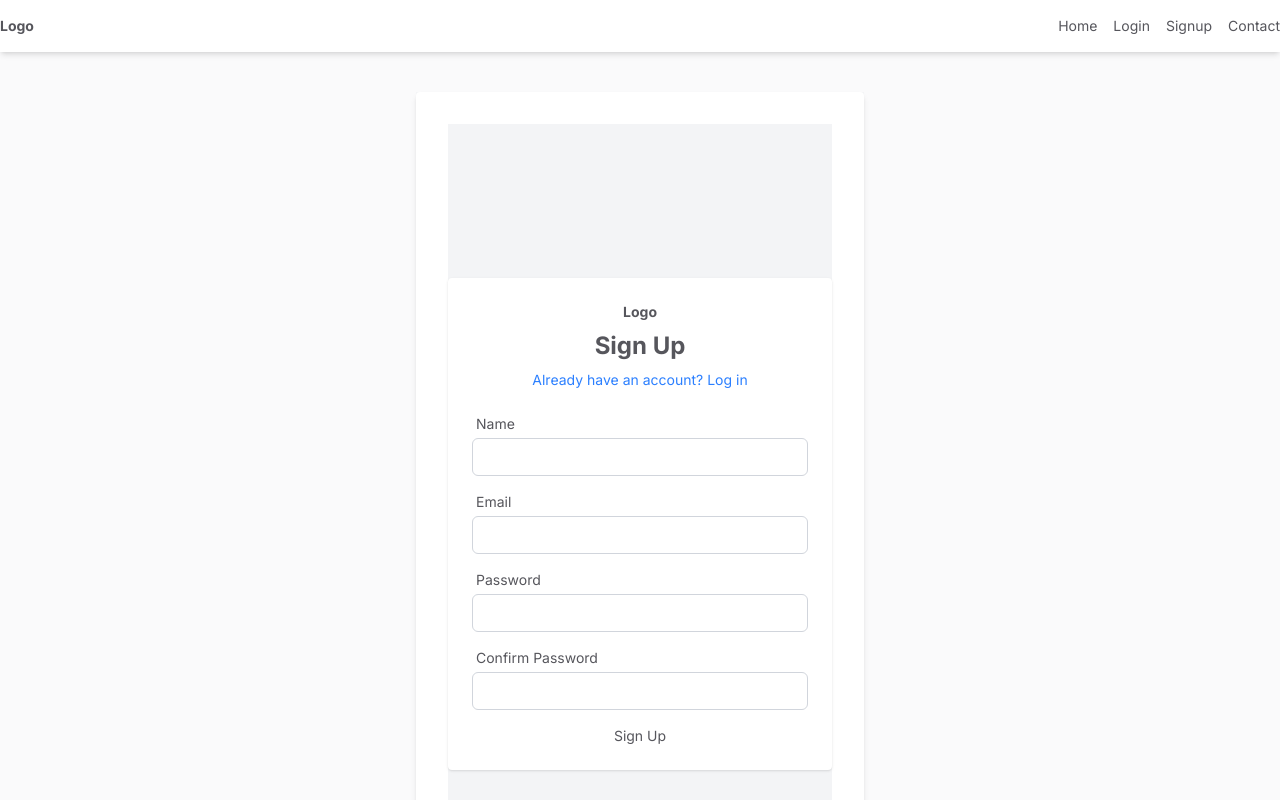
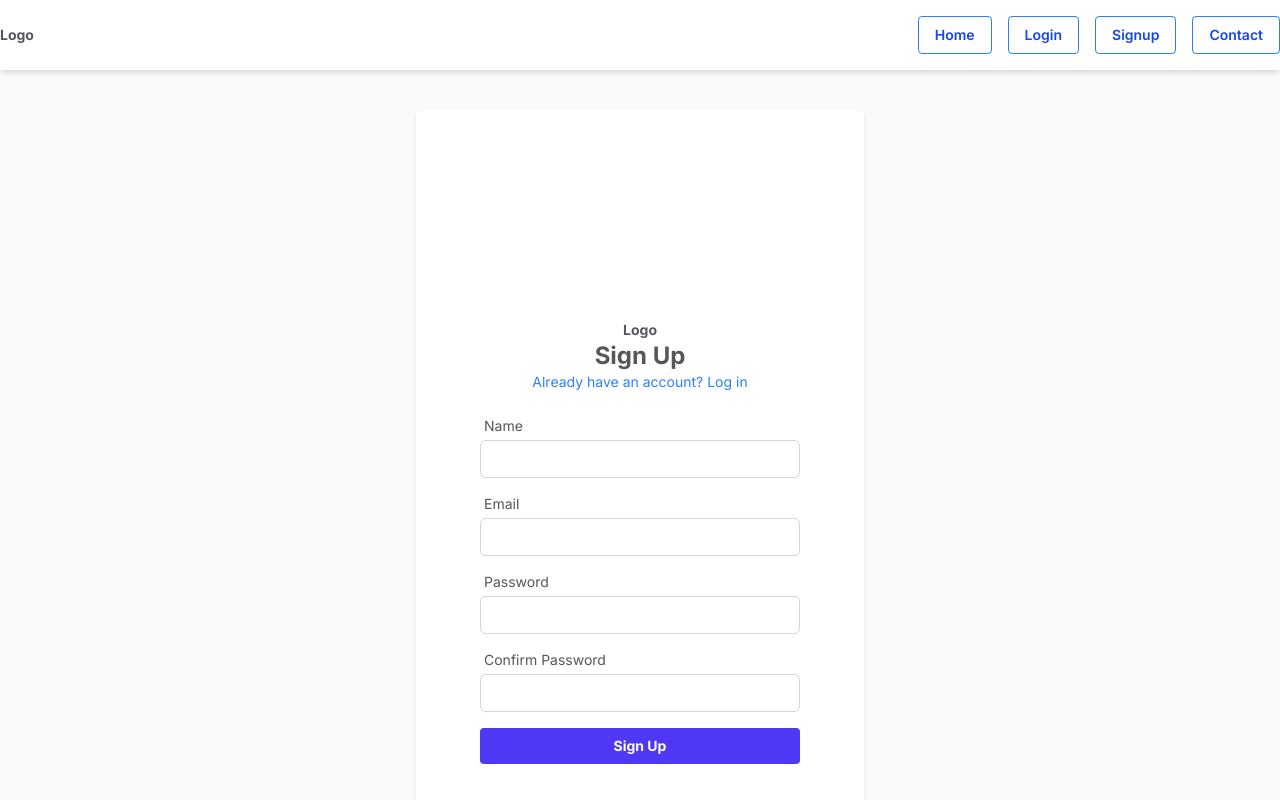
Before and after one commit to RaiMuhammadHaider/appwrite-blog-app, a React (Vite) app in the folder starter-for-react/: page /signup in a window 1280 px wide. Shown: the top 800 px of the page. Built offline with nearby package versions, Linux system fonts and the light colour scheme; no server answers.

Commit message:
tailwind

```diff
--- a/starter-for-react/src/Components/Header/Header.jsx
+++ b/starter-for-react/src/Components/Header/Header.jsx
@@ -19,11 +19,11 @@ const Header = () => {
   return (
     <header>
       <div className="w-full shadow-md py-4 bg-white">
-        <Container>
+        <Container   >
           <nav className="flex justify-between items-center">
             {/* Logo */}
             <Link to="/">
-              <Logo width="120px" />
+              <Logo width="10px" height="10px" />
             </Link>
 
             {/* Navigation */}
@@ -34,7 +34,7 @@ const Header = () => {
                     <Button
                       key={item.slug}
                       onClick={() => navigate(item.slug)}
-                      className="capitalize"
+                      className="bg-transparent hover:bg-blue-500 text-blue-700 font-semibold hover:text-white py-2 px-4 border border-blue-500 hover:border-transparent rounded"
                     >
                       {item.name}
                     </Button>
@@ -42,7 +42,7 @@ const Header = () => {
               )}
 
               {/* Logout button */}
-              {authStatus && <LogoutBtn />}
+              {authStatus && <LogoutBtn className />}
             </div>
           </nav>
         </Container>
--- a/starter-for-react/src/Components/Header/LogoutBtn.jsx
+++ b/starter-for-react/src/Components/Header/LogoutBtn.jsx
@@ -11,7 +11,7 @@ const LogoutBtn = () => {
         })
     }
   return (
-    <div onClick={handleLogout}> LogoutBtn</div>
+    <div onClick={handleLogout} className="cursor-pointer border p-2 rounded hover:bg-red-500"> LogoutBtn</div>
   )
 }
 
--- a/starter-for-react/src/Components/Login.jsx
+++ b/starter-for-react/src/Components/Login.jsx
@@ -33,9 +33,9 @@ const Login = () => {
   }
 
   return (
-    <div className="min-h-screen flex flex-col justify-center py-12 sm:px-6 lg:px-8 bg-gray-50">
+    <div className=" min-h-screen flex flex-col justify-center py-12 sm:px-6 lg:px-8">
       <div className="sm:mx-auto sm:w-full sm:max-w-md">
-        <Logo className="mx-auto h-12 w-auto" />
+        <Logo className="mx-auto h-12 w-auto " />
         <h2 className="mt-6 text-center text-3xl font-extrabold text-gray-900">
           Sign in to your account
         </h2>
@@ -98,7 +98,7 @@ const Login = () => {
             </div>
 
             {/* Submit */}
-            <Button type="submit" className="w-full">
+            <Button type="submit" className="w-full   bg-indigo-600 hover:bg-indigo-700 text-white font-bold py-2 px-4 rounded focus:outline-none focus:shadow-outline">
               Login
             </Button>
           </form>
--- a/starter-for-react/src/Components/Signup.jsx
+++ b/starter-for-react/src/Components/Signup.jsx
@@ -38,19 +38,19 @@ const Signup = () => {
   }
 
   return (
-    <div className="w-full h-screen flex flex-col justify-center items-center bg-gray-100">
-      <div className="w-96 p-6 bg-white rounded shadow space-y-6">
+    <div className=" min-h-screen flex flex-col justify-center py-12 sm:px-6 lg:px-8 bg-white">
+      <div className="">
         {/* Header */}
-        <div className="flex flex-col items-center space-y-2">
+        <div className=" text-center mb-6">
           <Logo />
           <h2 className="text-2xl font-bold">Sign Up</h2>
-          <Link to="/login" className="text-sm text-blue-500">
+          <Link to="/login" className="text-sm text-blue-500  ">
             Already have an account? Log in
           </Link>
         </div>
 
         {/* Form */}
-        <form onSubmit={handleSubmit(signup)} className="space-y-4">
+        <form onSubmit={handleSubmit(signup)} className="space-y-4  ">
           {/* Name */}
           <div>
             <Input
@@ -120,7 +120,7 @@ const Signup = () => {
           {error && <div className="text-red-500 text-sm">{error}</div>}
 
           {/* Submit Button */}
-          <Button type="submit" className="w-full" disabled={loading}>
+          <Button type="submit" className="w-full   bg-indigo-600 hover:bg-indigo-700 text-white font-bold py-2 px-4 rounded focus:outline-none focus:shadow-outline " disabled={loading}>
             {loading ? "Signing up..." : "Sign Up"}
           </Button>
         </form>
```
Also changed, not shown: starter-for-react/public/logo.jpg (added).
